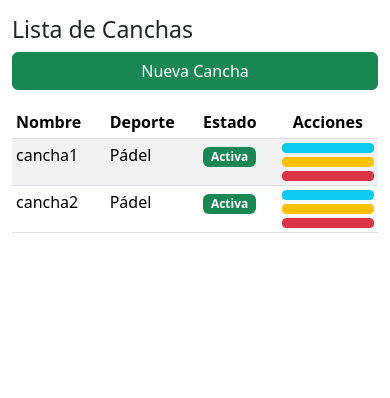
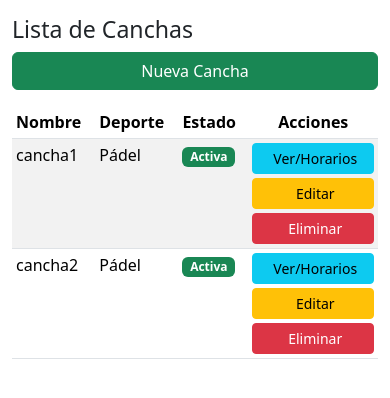
Before and after one commit to FacuMaza/canchas, a Django app: page /canchas/ in a window 390 px wide. Shown: the part 56-454 px from the top of the page. Run offline with Django 5.2, Linux system fonts and the light colour scheme; data comes from the database, SQL or seed files in the repository; some libraries are stand-ins or nearby versions.

Commit message:
agrego list

```diff
--- a/canchas/templates/cancha_list.html
+++ b/canchas/templates/cancha_list.html
@@ -3,9 +3,36 @@
 
 {% block title %}Lista de Canchas{% endblock %}
 
+{% block extrastyles %} {# Bloque para CSS adicional en base.html si lo tienes #}
+<style>
+  /* Estilos para los botones de acción en móviles */
+  @media (max-width: 767.98px) { /* Bootstrap md breakpoint es 768px, esto es para < md */
+    .btn-accion-movil.btn-info,
+    .btn-accion-movil.btn-warning,
+    .btn-accion-movil.btn-danger {
+      background-color: transparent !important; /* Sin color de fondo */
+      border-color: #6c757d !important;       /* Un borde sutil, color secundario de Bootstrap */
+      color: #212529 !important;             /* Color de texto oscuro, principal de Bootstrap */
+      padding-left: 0.5rem !important;       /* Ajustar padding si es necesario */
+      padding-right: 0.5rem !important;
+    }
+
+    /* Asegurar que el icono (si está visible) y el texto tengan el mismo color */
+    .btn-accion-movil.btn-info .fas,
+    .btn-accion-movil.btn-info span,
+    .btn-accion-movil.btn-warning .fas,
+    .btn-accion-movil.btn-warning span,
+    .btn-accion-movil.btn-danger .fas,
+    .btn-accion-movil.btn-danger span {
+      color: #212529 !important; /* Color de texto oscuro */
+    }
+  }
+</style>
+{% endblock %}
+
 {% block content %}
   <div class="d-flex flex-column flex-sm-row justify-content-sm-between align-items-sm-center mb-3">
-    <h1 class="mb-2 mb-sm-0 h3 h2-sm">Lista de Canchas</h1> {# Título un poco más pequeño en móvil #}
+    <h1 class="mb-2 mb-sm-0 h3 h2-sm">Lista de Canchas</h1>
     <a href="{% url 'cancha-create' %}" class="btn btn-success w-100 w-sm-auto">Nueva Cancha</a>
   </div>
 
@@ -16,11 +43,9 @@
           <tr>
             <th>Nombre</th>
             <th>Deporte</th>
-            {# En pantallas medianas (md) y mayores, se muestra esta columna #}
-            {# En pantallas pequeñas (sm) y extra pequeñas (xs), se oculta #}
             <th class="d-none d-md-table-cell">Ubicación</th>
             <th>Estado</th>
-            <th class="text-center text-md-start">Acciones</th> {# Centrado en móvil, a la izquierda en desktop #}
+            <th class="text-center text-md-start">Acciones</th>
           </tr>
         </thead>
         <tbody>
@@ -28,7 +53,6 @@
             <tr>
               <td>{{ cancha.nombre }}</td>
               <td>{{ cancha.get_tipo_deporte_display }}</td>
-              {# Celda correspondiente a la columna Ubicación, se oculta/muestra igual que el th #}
               <td class="d-none d-md-table-cell">{{ cancha.ubicacion|default:"-" }}</td>
               <td>
                 {% if cancha.esta_activa %}
@@ -38,20 +62,19 @@
                 {% endif %}
               </td>
               <td>
-                {# Contenedor de acciones: se apilan en móvil, en fila en desktop #}
-                {# w-100 en móvil para que los botones ocupen el ancho y se vean más grandes #}
                 <div class="d-flex flex-column flex-md-row gap-1 justify-content-center justify-content-md-start">
-                  <a href="{% url 'cancha-detail' cancha.pk %}" class="btn btn-info btn-sm w-100 w-md-auto">
-                    <i class="fas fa-eye d-md-none"></i> {# Icono solo visible ANTES de 'md' #}
-                    <span class="d-none d-md-inline">Ver/Horarios</span> {# Texto solo visible DESDE 'md' #}
+                  {# Modificación aquí: añadida clase "btn-accion-movil" y span siempre visible #}
+                  <a href="{% url 'cancha-detail' cancha.pk %}" class="btn btn-info btn-sm w-100 w-md-auto btn-accion-movil">
+                    <i class="fas fa-eye me-1 d-md-none"></i> {# Icono solo visible ANTES de 'md', con margen si el texto está #}
+                    <span>Ver/Horarios</span> {# Texto siempre visible #}
                   </a>
-                  <a href="{% url 'cancha-update' cancha.pk %}" class="btn btn-warning btn-sm w-100 w-md-auto">
-                    <i class="fas fa-edit d-md-none"></i>
-                    <span class="d-none d-md-inline">Editar</span>
+                  <a href="{% url 'cancha-update' cancha.pk %}" class="btn btn-warning btn-sm w-100 w-md-auto btn-accion-movil">
+                    <i class="fas fa-edit me-1 d-md-none"></i>
+                    <span>Editar</span>
                   </a>
-                  <a href="{% url 'cancha-delete' cancha.pk %}" class="btn btn-danger btn-sm w-100 w-md-auto">
-                    <i class="fas fa-trash d-md-none"></i>
-                    <span class="d-none d-md-inline">Eliminar</span>
+                  <a href="{% url 'cancha-delete' cancha.pk %}" class="btn btn-danger btn-sm w-100 w-md-auto btn-accion-movil">
+                    <i class="fas fa-trash me-1 d-md-none"></i>
+                    <span>Eliminar</span>
                   </a>
                 </div>
               </td>
```
